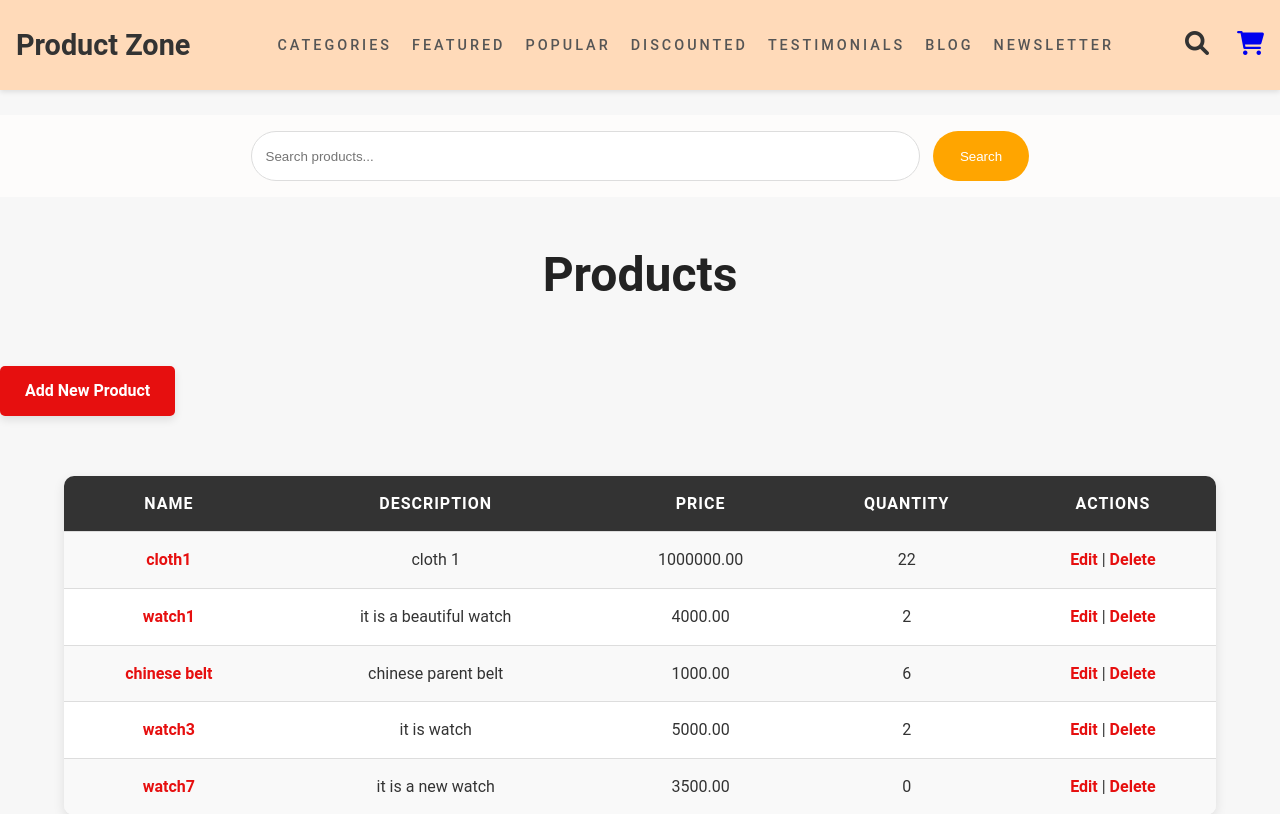
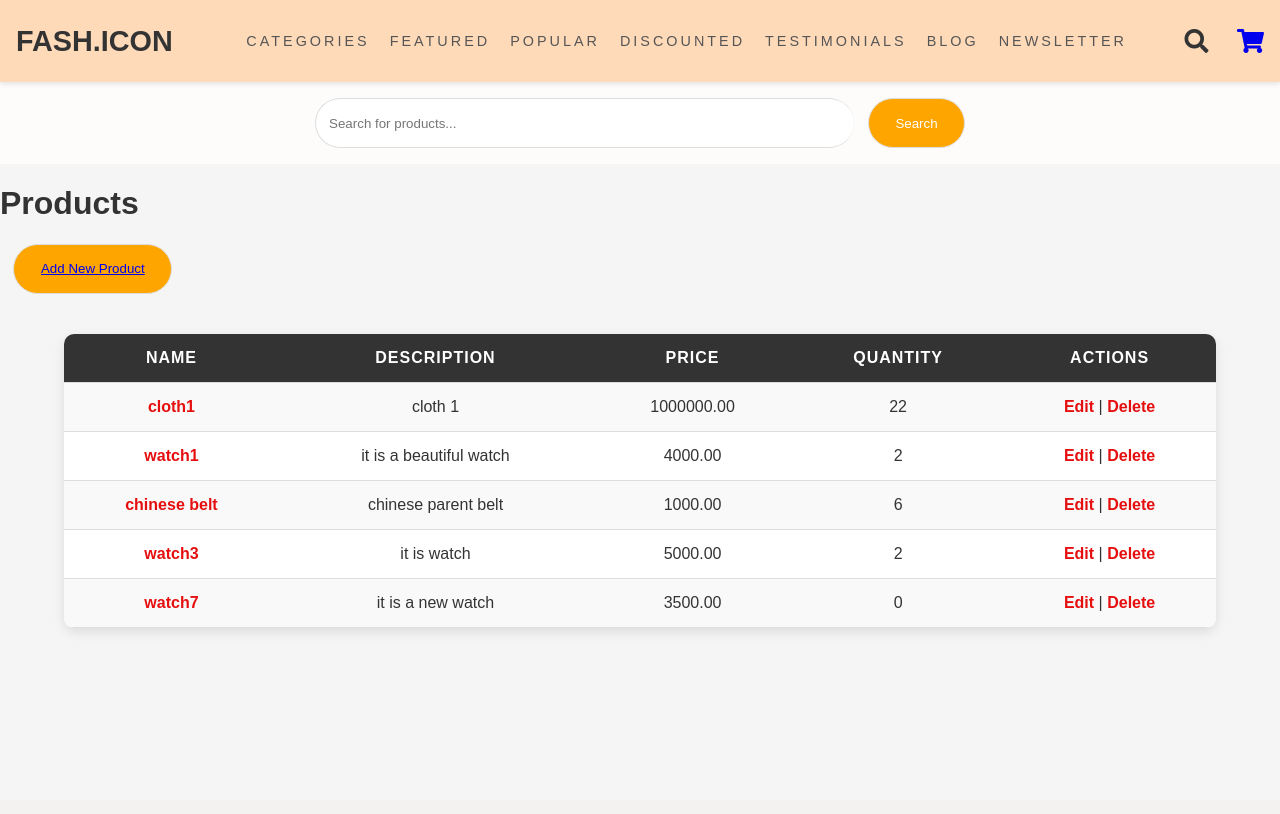
Before and after one commit to YahyaBinUsman/ProductZone, a Django app: page /products/ in a window 1280 px wide. Shown: the top 814 px of the page. After the commit the page ends 631 px from the top, so only its background shows below. Run offline with Django 5.2, Linux system fonts and the light colour scheme; a user stored in the database is signed in; data comes from the database, SQL or seed files in the repository; both versions use the stored data as it was after the commit.

Commit message:
Complete new template designs

```diff
--- a/keychain_app/templates/checkout.html
+++ b/keychain_app/templates/checkout.html
@@ -4,7 +4,7 @@
 <head>
     <meta charset="UTF-8">
     <meta name="viewport" content="width=device-width, initial-scale=1.0">
-    <title>Product Zone - Checkout</title>
+    <title>FASH.ICON - Checkout</title>
     <style>
         /* General Styles */
         body {
--- a/keychain_app/templates/contact.html
+++ b/keychain_app/templates/contact.html
@@ -4,7 +4,7 @@
 <head>
     <meta charset="UTF-8">
     <meta name="viewport" content="width=device-width, initial-scale=1.0">
-    <title>Product Zone - Contact Us</title>
+    <title>FASH.ICON - Contact Us</title>
     <style>
         /* General Styles */
         body {
--- a/keychain_app/templates/faqs.html
+++ b/keychain_app/templates/faqs.html
@@ -4,7 +4,7 @@
 <head>
     <meta charset="UTF-8">
     <meta name="viewport" content="width=device-width, initial-scale=1.0">
-    <title>FAQs - Product Zone</title>
+    <title>FAQs - FASH.ICON</title>
     <link rel="stylesheet" href="https://cdnjs.cloudflare.com/ajax/libs/font-awesome/5.15.2/css/all.min.css">
     <style>
         /* General Styles */
--- a/keychain_app/templates/index.html
+++ b/keychain_app/templates/index.html
@@ -376,7 +376,7 @@
     <!-- Hero Section -->
     <section class="hero-section">
         <div class="hero-content">
-            <h2>WELCOME TO PRODUCT ZONE</h2>
+            <h2>WELCOME TO FASH.ICON</h2>
             <p>Your one-stop shop for the best products!</p>
             <button class="hero-btn">Shop Now</button>
         </div>
@@ -576,7 +576,7 @@
 
     <!-- Footer -->
     <footer class="footer">
-        <p>&copy; 2024 Product Zone. All rights reserved.</p>
+        <p>&copy; 2024 FASH.ICON. All rights reserved.</p>
     </footer>
 
 </body>
--- a/keychain_app/templates/navbar.html
+++ b/keychain_app/templates/navbar.html
@@ -137,7 +137,7 @@
 <body>
     <!-- Navbar -->
     <nav class="navbar-goofy">
-        <div class="logo-fun">Product Zone</div>
+        <div class="logo-fun">FASH.ICON</div>
         <ul class="nav-links-goofy">
             <li><a href="#categories">CATEGORIES</a></li>
             <li><a href="#featured-products">FEATURED</a></li>
--- a/keychain_app/templates/order_details.html
+++ b/keychain_app/templates/order_details.html
@@ -4,7 +4,7 @@
 <head>
     <meta charset="UTF-8">
     <meta name="viewport" content="width=device-width, initial-scale=1.0">
-    <title>Product Zone - Order Details</title>
+    <title>FASH.ICON - Order Details</title>
     <style>
         /* General Styles */
         body {
--- a/keychain_app/templates/products.html
+++ b/keychain_app/templates/products.html
@@ -19,32 +19,103 @@
             min-height: 100vh;
         }
 
-        h1 {
-            font-size: 3em;
-            text-align: center;
-            margin-top: 40px;
-            color: #222;
+        /* Navbar Styles */
+        .navbar-goofy {
+            display: flex;
+            justify-content: space-between;
+            align-items: center;
+            padding: 1em;
+            background-color: peachpuff;
+            box-shadow: 0 2px 5px rgba(0, 0, 0, 0.1);
+            position: sticky;
+            top: 0;
+            z-index: 100;
         }
 
-        a.add-product {
-            display: inline-block;
-            background-color: #e60f0f;
-            color: #fff;
-            padding: 12px 25px;
-            margin: 20px auto;
-            text-decoration: none;
-            text-align: center;
-            border-radius: 5px;
+        .logo-fun {
+            font-size: 1.8em;
             font-weight: bold;
-            box-shadow: 0 4px 8px rgba(0, 0, 0, 0.1);
-            transition: background-color 0.3s ease, box-shadow 0.3s ease;
         }
 
-        a.add-product:hover {
-            background-color: #c50c0c;
-            box-shadow: 0 6px 12px rgba(0, 0, 0, 0.2);
+        .nav-links-goofy {
+            position: relative;
+            list-style: none;
+            display: flex;
+            gap: 20px;
+            letter-spacing: 3px;
         }
 
+        .nav-links-goofy li a {
+            text-decoration: none;
+            color: #555;
+            font-weight: 500;
+            transition: color 0.3s;
+            font-size: 0.9em;
+        }
+
+        .nav-links-goofy li a:hover {
+            color: white;
+        }
+
+        .nav-icons-goofy i {
+            margin-left: 1em;
+            font-size: 1.5em;
+            transition: transform 0.3s;
+        }
+
+        .nav-icons-goofy i:hover {
+            transform: scale(1.2);
+        }
+
+        /* Search Bar */
+        .search-bar-funny {
+            display: flex;
+            justify-content: center;
+            padding: 1em 0;
+            background-color: #FDFCFB;
+        }
+
+        .search-bar-funny form {
+            width: 100%; /* Ensure the form takes full width */
+            display: flex; /* Use flex to align items */
+            justify-content: center; /* Center the input and button */
+        }
+
+        .search-bar-funny input {
+            width: 40%; /* Keep input at 40% width */
+            padding: 1em;
+            border: 1px solid #ddd;
+            border-radius: 25px; /* Rounded corners for input */
+            border-right: none; /* No right border to connect with button */
+        }
+
+        .search-bar-funny button {
+            padding: 1em 2em;
+            background-color: orange;
+            color: white;
+            border: 1px solid #ddd; /* Match button border with input */
+            border-radius: 25px; /* Rounded corners for button */
+            cursor: pointer;
+            height: 50px;
+            margin-left: 1em; /* Add space between input and button */
+        }
+
+        .search-bar-funny button:hover {
+            background-color: darkorange;
+        }
+        .add-product {
+            padding: 1em 2em;
+            background-color: orange;
+            color: white;
+            border: 1px solid #ddd; /* Match button border with input */
+            border-radius: 25px; /* Rounded corners for button */
+            cursor: pointer;
+            height: 50px;
+            margin-left: 1em; /* Add space between input and button */
+        }
+
+
+        /* Table Styles */
         table {
             width: 90%;
             margin: 40px auto;
@@ -112,12 +214,39 @@
 </head>
 <body>
 
-    <!-- Include the universal navbar -->
-    {% include 'navbar.html' %}
+    <!-- Navbar -->
+    <nav class="navbar-goofy">
+        <div class="logo-fun">FASH.ICON</div>
+        <ul class="nav-links-goofy">
+            <li><a href="#categories">CATEGORIES</a></li>
+            <li><a href="#featured-products">FEATURED</a></li>
+            <li><a href="#popular-products">POPULAR</a></li>
+            <li><a href="#discounted-items">DISCOUNTED</a></li>
+            <li><a href="#testimonials">TESTIMONIALS</a></li>
+            <li><a href="#blog">BLOG</a></li>
+            <li><a href="#newsletter">NEWSLETTER</a></li>
+        </ul>
+        <div class="nav-icons-goofy">
+            <i class="fas fa-search"></i>
+            <a href="{% url 'view_cart' %}"><i class="fas fa-shopping-cart"></i></a>
+        </div>
+    </nav>
+
+    <!-- Search Bar -->
+    <div class="search-bar-funny">
+        <form method="GET" action="">
+            <input type="text" name="search" placeholder="Search for products..." value="{{ request.GET.search }}">
+            <button id="search-button" type="submit">Search</button>
+        </form>
+    </div>
+
+    <!-- Search results container -->
+    <div id="search-results"></div>
 
     <div class="container">
         <h1>Products</h1>
-        <a href="{% url 'add_product' %}" class="add-product">Add New Product</a>
+        <button class="add-product"><a href="{% url 'add_product' %}" >Add New Product</a></button>
+
         <table>
             <tr>
                 <th>Name</th>
--- a/keychain_app/views.py
+++ b/keychain_app/views.py
@@ -327,9 +327,15 @@
 from .models import Product  # Ensure you're importing the unified Product model
 
 @staff_member_required
+
 def products_view(request):
-    # Retrieve all products from the unified Product model
-    products = Product.objects.all()
+    query = request.GET.get('search')
+
+    if query:
+        products = Product.objects.filter(name__icontains=query)
+    else:
+        products = Product.objects.all()
+
     return render(request, 'products.html', {'products': products})
 
 def generate_unique_id():
```
Also changed, not shown: other parts of keychain_app/templates/products.html (+35 -0 lines), keychain_app/templates/terms.html (+6 -6 lines), db.sqlite3.
